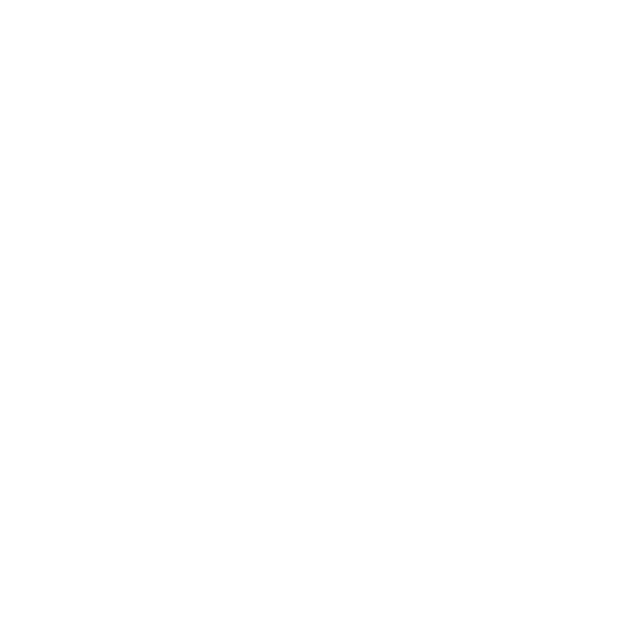
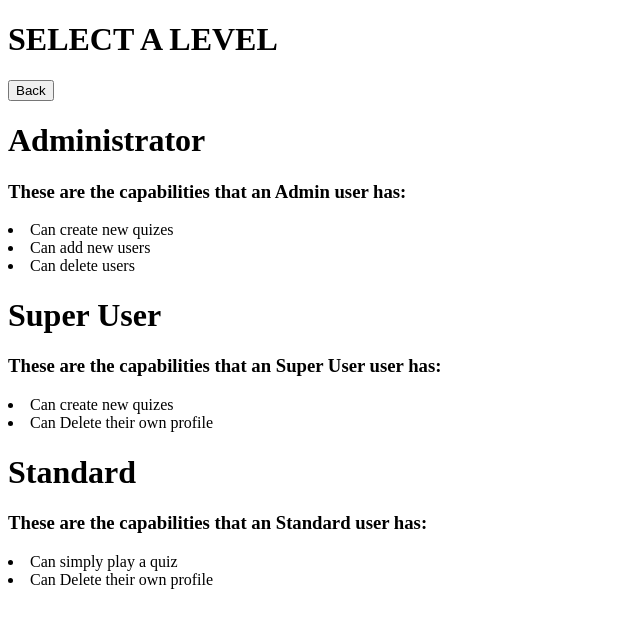
Before and after one commit to Chanpreet24/NewPractice, a plain HTML site: page UserLevel.html in a window 1280 px wide. Shown: the whole page, without its empty margins (0-640 px from the left). Drawn offline with Linux system fonts and the light colour scheme.

Commit message:
User level content added

```diff
--- a/UserLevel.html
+++ b/UserLevel.html
@@ -7,6 +7,36 @@
     <title>User Levels</title>
 </head>
 <body>
+    <h1 id="userLevelTitle">SELECT A LEVEL</h1>
 
+            <button type="button" id="back-button">Back</button>
+
+        <div class="accordian">
+            <div class="contentBox">
+                <h1 class="label">Administrator</h1>
+                <div class="content">
+                    <h3>These are the capabilities that an Admin user has:</h3>
+                        <li>Can create new quizes</li>
+                        <li>Can add new users</li>
+                        <li>Can delete users</li>
+                </div>
+            </div>
+            <div class="contentBox">
+                <h1 class="label">Super User</h1>
+                <div class="content">
+                    <h3>These are the capabilities that an Super User user has:</h3>
+                        <li>Can create new quizes</li>
+                        <li>Can Delete their own profile</li>
+                </div>
+            </div>
+            <div class="contentBox">
+                <h1 class="label">Standard</h1>
+                <div class="content">
+                    <h3>These are the capabilities that an Standard user has:</h3>
+                        <li>Can simply play a quiz</li>
+                        <li>Can Delete their own profile</li>
+                </div>
+            </div>
+        </div>
 </body>
 </html>
```
